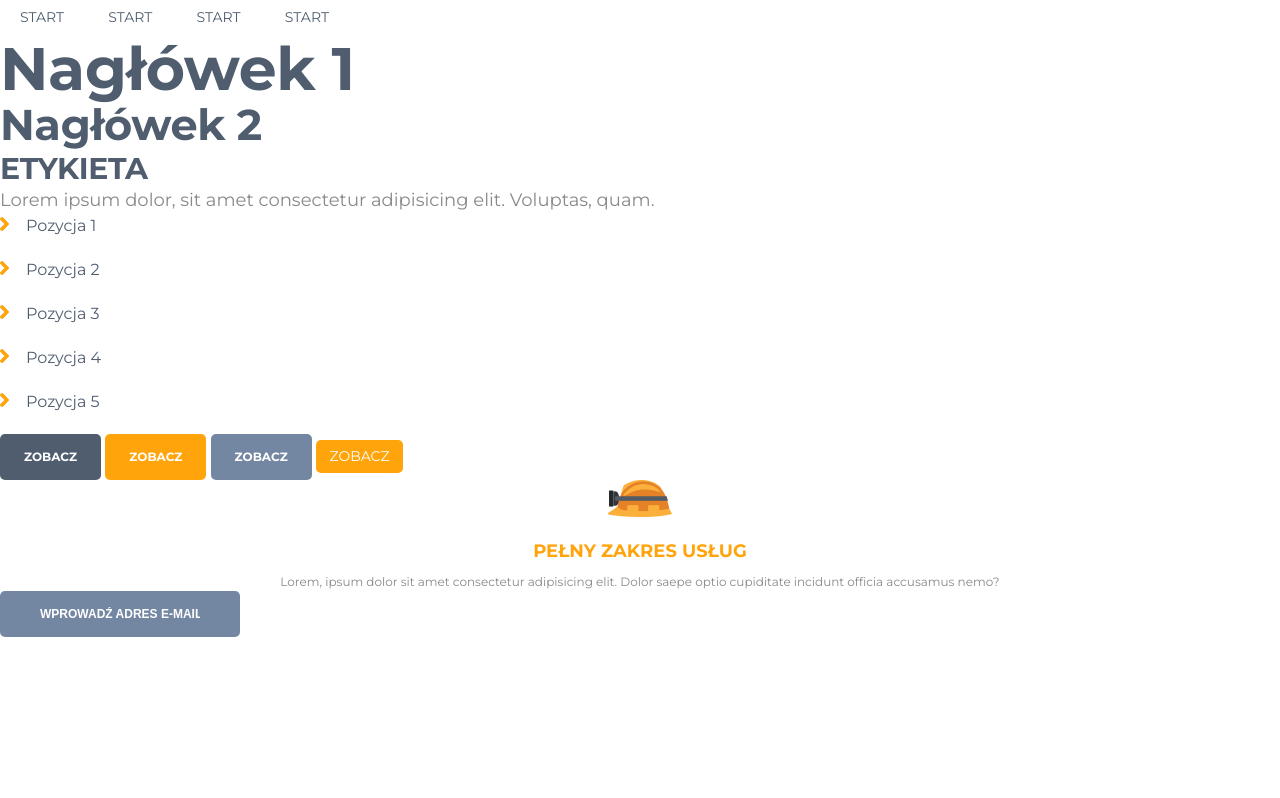
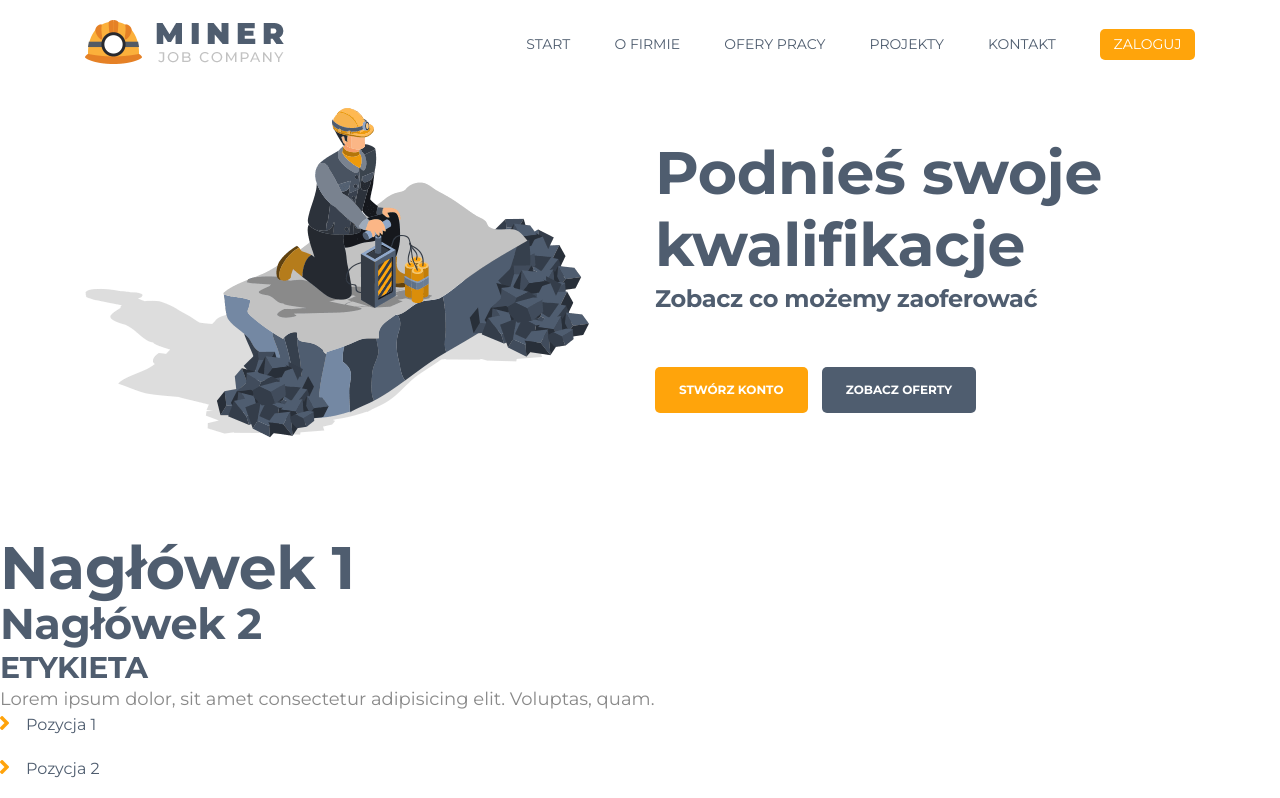
Before and after one commit to imediasystem/Miner, a website: page index.html in a window 1280 px wide. Shown: the top 798 px of the page. Drawn offline with Linux system fonts and the light colour scheme.

Commit message:
Site-Header Part 1

```diff
--- a/dev-assets/07-templates/_site-header.scss
+++ b/dev-assets/07-templates/_site-header.scss
@@ -1,72 +1,48 @@
 .t-site-header {
+    margin-bottom: $grid-base * 2;
+    margin-top: $grid-base * 2;
 
-    &__top {
-        background-color: $white;
-        padding-bottom: $grid-base * 2;
+    &__menu {
+        margin-top: $grid-base * 2;
 
         @include large-up {
-            padding-bottom: 0;
+            text-align: right;
+            margin-top: 0;
         }
     }
 
-    &__icons {
-        text-align: center;
+    &__nav-button {
 
         @include large-up {
-            text-align: right;
+            margin-right: 0;
         }
     }
 
-    &__icon {
-        display: inline-block;
-        margin-left: $grid-base * 1.5;
-        position: relative;
+    &__hero {
+        padding-bottom: $grid-base * 7;
+        padding-top: $grid-base * 4;
     }
 
-    &__number {
-        background-color: $accent;
-        border-radius: 50%;
-        bottom: 0;
-        color: $white;
-        font-weight: bold;
-        font-size: 9px;
-        height: 14px;
-        line-height: 14px;
-        position: absolute;
-        right: -7px;
-        text-align: center;
-        width: 14px;
-    }
+    &__hero-image {
+        margin-bottom: $grid-base * 3;
 
-    &__hero {
-        background: $yellow-gradient;
-        color: $gray-very-dark;
-        padding-bottom: $grid-base * 8;
-        padding-top: $grid-base * 8;
-
-        @include large-up {
-            background: url('../images/header-postac.png') 15% 100% no-repeat, $yellow-gradient;
-            padding-bottom: $grid-base * 18;
-            padding-top: $grid-base * 20;
-
-        }
-    }
-
-    &__hero-right {
-
-        @include large-up {
-            padding-left: $grid-base * 47.5;
-            padding-right: 0;
+        @include medium-up {
+            margin-bottom: 0;
         }
     }
 
     &__intro-text {
-        font-size: $font-size-3;
-        text-transform: uppercase;
+        color: $primary;
+        font-size: $font-size-4;
+        font-weight: bold;
+        letter-spacing: $letter-spacing-condensed;
     }
 
-    &__cta {
+    &__buttons {
         margin-top: $grid-base * 5;
     }
 
+    &__first-button {
+        margin-right: $grid-base;
+    }
 }
--- a/index.html
+++ b/index.html
@@ -21,12 +21,38 @@
             <p class="browsehappy">You are using an <strong>outdated</strong> browser. Please <a href="#">upgrade your browser</a> to improve your experience.</p>
         <![endif]-->
 
-        <nav class="c-nav">
-            <a class="c-nav__item" href="#">START</a>
-            <a class="c-nav__item" href="#">START</a>
-            <a class="c-nav__item" href="#">START</a>
-            <a class="c-nav__item" href="#">START</a>
-        </nav>
+        <header class="t-site-header">
+            <div class="o-container">
+                <div class="o-row o-row--center-y">
+                    <div class="o-col o-col--lg25">
+                        <img src="images/logo.png" alt="log">
+                    </div>
+                    <div class="o-col o-col--lg75">
+                        <nav class="c-nav t-site-header__menu">
+                            <a class="c-nav__item" href="">Start</a>
+                            <a class="c-nav__item" href="">O firmie</a>
+                            <a class="c-nav__item" href="">Ofery pracy</a>
+                            <a class="c-nav__item" href="">Projekty</a>
+                            <a class="c-nav__item" href="">Kontakt</a>
+                            <a class="c-nav__item c-btn c-btn--small c-btn--accent t-site-header__nav-button" href="">Zaloguj</a>
+                        </nav>
+                    </div>
+                </div>
+                <div class="o-row o-row--center-y t-site-header__hero">
+                    <div class="o-col o-col--md50 t-site-header__hero-image">
+                        <img src="images/hero-image.png" alt="">
+                    </div>
+                    <div class="o-col o-col--md50">
+                        <h1 class="c-heading c-heading--level1">Podnieś swoje kwalifikacje</h1>
+                        <p class="t-site-header__intro-text">Zobacz co możemy zaoferować</p>
+                        <div class="t-site-header__buttons">
+                            <a class="c-btn c-btn--accent t-site-header__first-button" href="">Stwórz konto</a>
+                            <a class="c-btn c-btn--primary" href="">Zobacz oferty</a>
+                        </div>
+                    </div>
+                </div>
+            </div>
+        </header>
 
 
         <h1 class="c-heading--level1">Nagłówek 1</h1>
```
Also changed, not shown: prod-assets/style.css.
